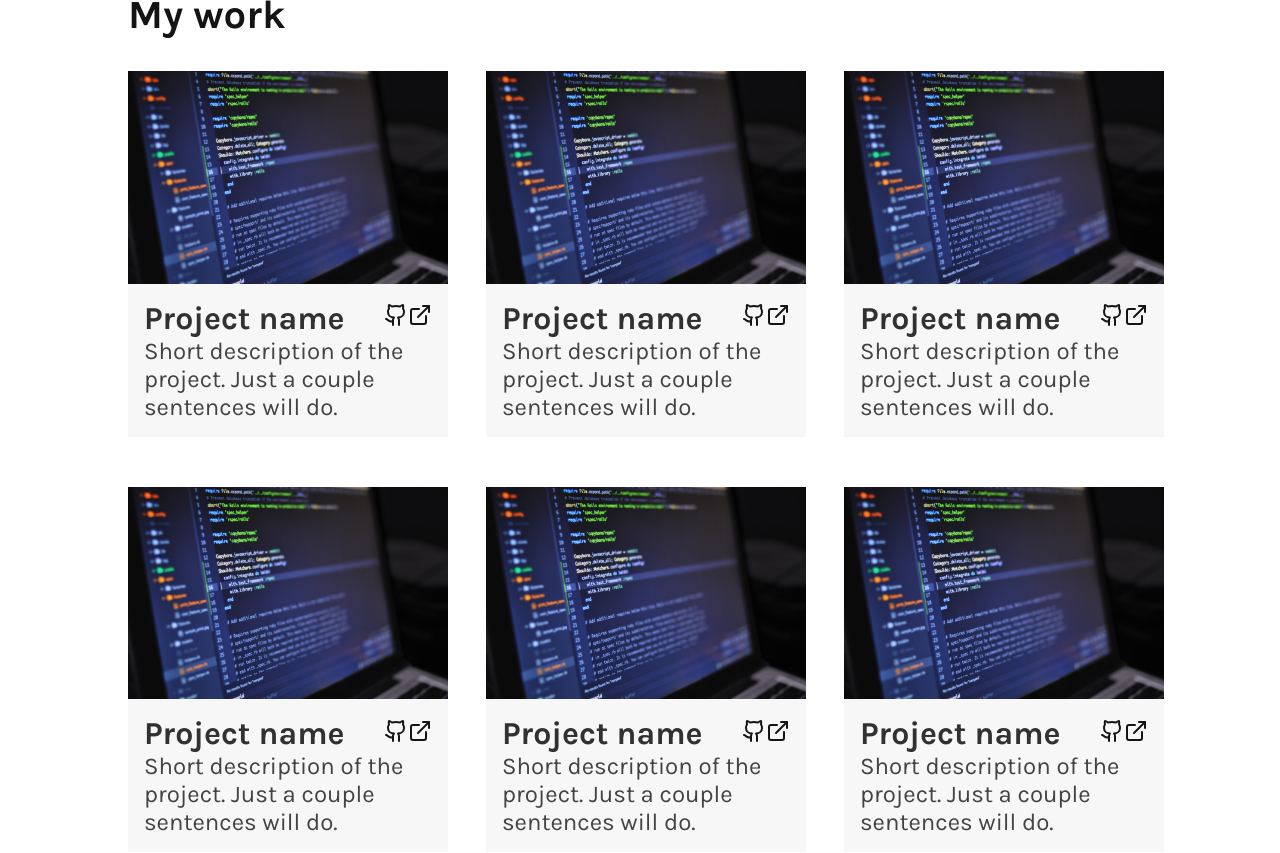
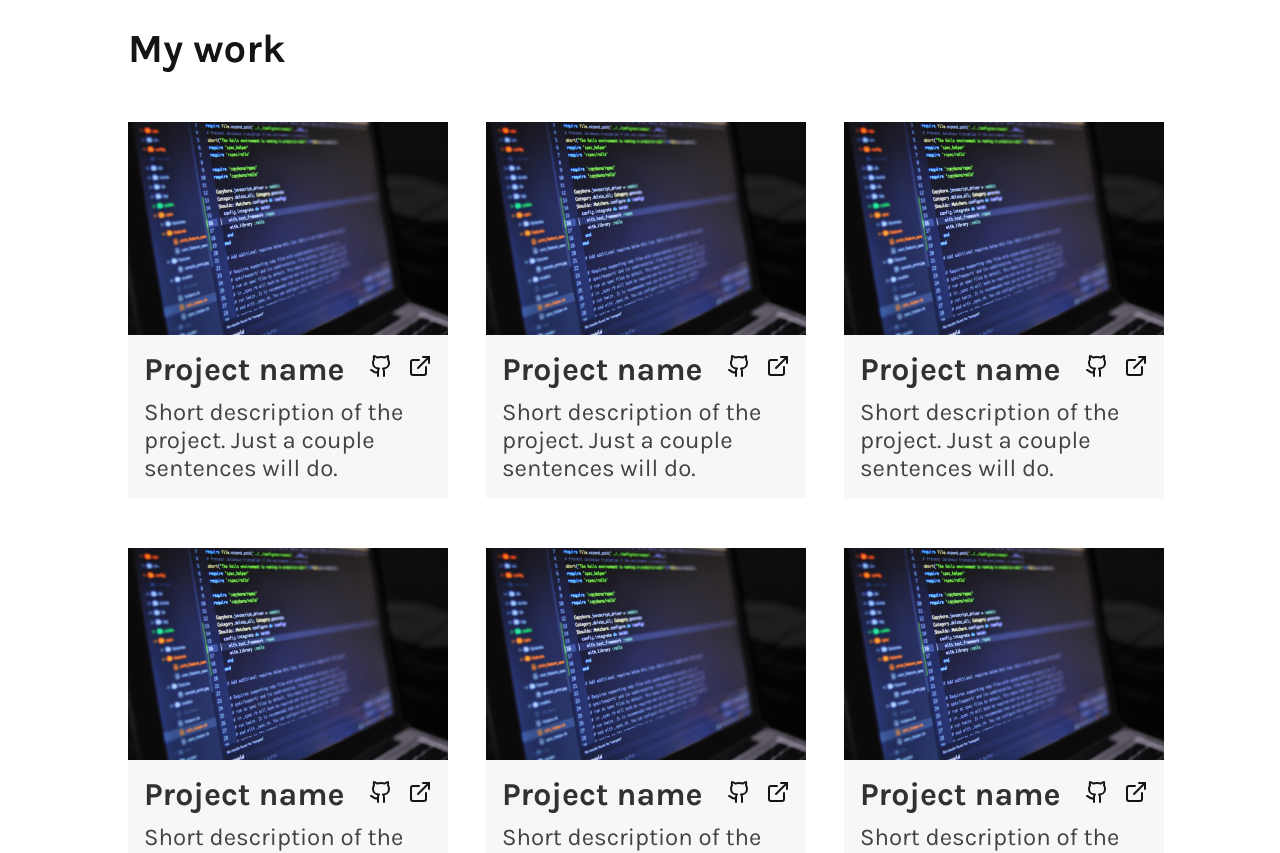
Before and after one commit to ColdBlood237/odin-portfolio, a React (Create React App) app: page / in a window 1280 px wide. Shown: the part 605-1458 px from the top of the page. Built offline with nearby package versions, Linux system fonts and the light colour scheme.

Commit message:
Make small adjustements in the style

```diff
--- a/src/index.css
+++ b/src/index.css
@@ -21,10 +21,17 @@ body {
   color: var(--cod-gray-800);
 }
 
+.App {
+  display: flex;
+  flex-direction: column;
+  gap: 20vh;
+}
+
 h2 {
   font-size: 40px;
   color: var(--cod-gray-950);
   font-weight: bold;
+  margin: 0;
 }
 
 h3 {
@@ -47,14 +54,14 @@ header {
   justify-content: center;
   align-items: center;
   padding: 5vh 10vw;
-  margin-bottom: 15vh;
 
   background: linear-gradient(165deg, var(--cod-gray-100) 50%, transparent 50%);
 }
 
 .profile-pic-container {
   position: relative;
-  text-align: center;
+  display: flex;
+  justify-content: center;
 }
 
 .profile-pic {
@@ -65,19 +72,21 @@ header {
 .my-name {
   position: absolute;
   bottom: 5%;
-  left: 20%;
-  margin: auto;
+  margin: 0;
 }
 
 .presentation {
   background-color: var(--cod-gray-50);
-  padding: 16px;
+  padding: 30px 40px;
+  display: flex;
+  flex-direction: column;
+  gap: 20px;
 }
 
 .presentation-socials {
   display: flex;
   justify-content: end;
-  gap: 8px;
+  gap: 10px;
 }
 
 .project-screenshot {
@@ -86,7 +95,9 @@ header {
 
 main {
   padding: 0 10vw;
-  margin-bottom: 15vh;
+  display: flex;
+  flex-direction: column;
+  gap: 50px;
 }
 
 .projects-container {
@@ -120,6 +131,12 @@ main {
   display: flex;
   align-items: center;
   justify-content: space-between;
+  margin-bottom: 10px;
+}
+
+.project-links {
+  display: flex;
+  gap: 15px;
 }
 
 .project-description {
@@ -128,16 +145,28 @@ main {
 
 footer {
   display: flex;
-  justify-content: space-between;
+  justify-content: space-around;
   align-items: center;
-  padding: 32px 10vw;
+  padding: 50px 10px;
   background-color: var(--cod-gray-100);
 }
 
 .footer-text {
   display: flex;
   flex-direction: column;
-  gap: 32px;
+  gap: 24px;
+}
+
+.contacts {
+  display: flex;
+  flex-direction: column;
+  gap: 4px;
+}
+
+.contacts p {
+  display: flex;
+  align-items: center;
+  gap: 10px;
 }
 
 .footer-img {
@@ -145,6 +174,7 @@ footer {
   background: 3px solid var(--cod-gray-50);
 }
 
-.socials a {
-  margin-right: 8px;
+.socials {
+  display: flex;
+  gap: 10px;
 }
```
